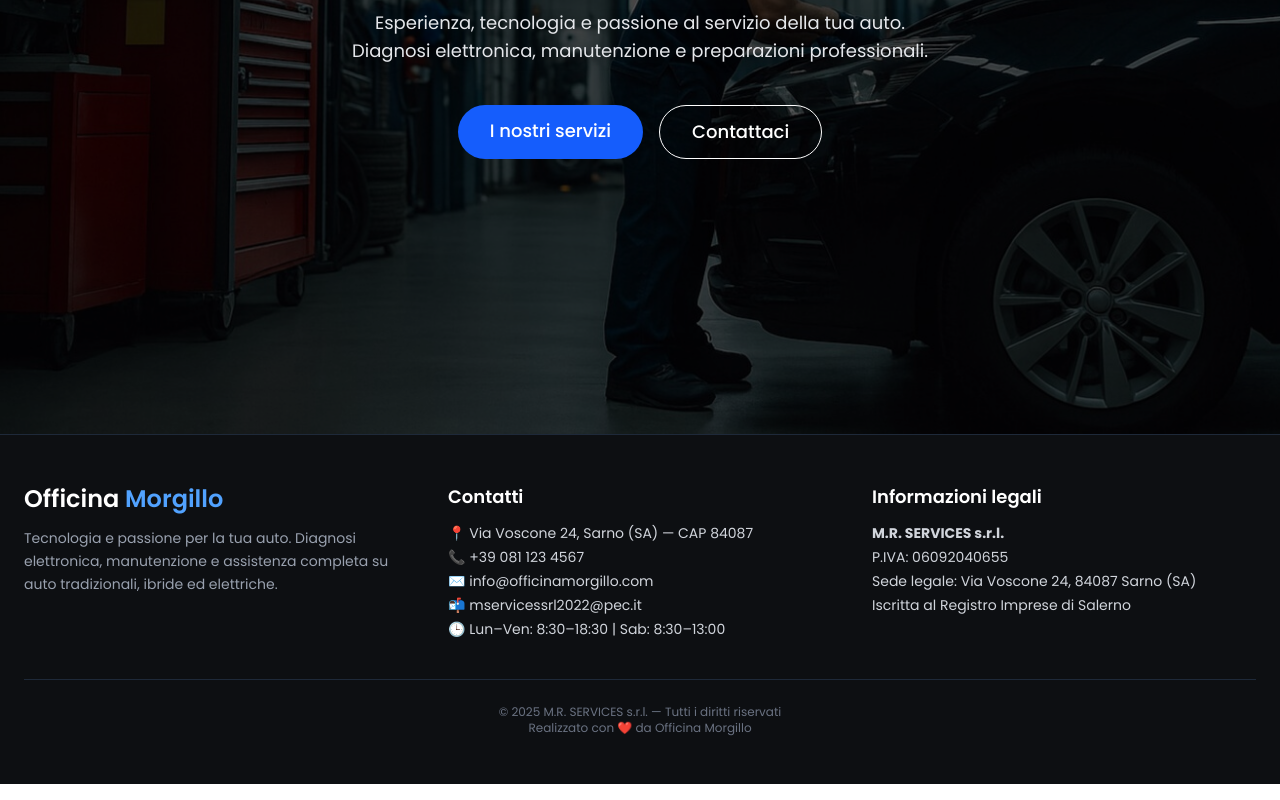
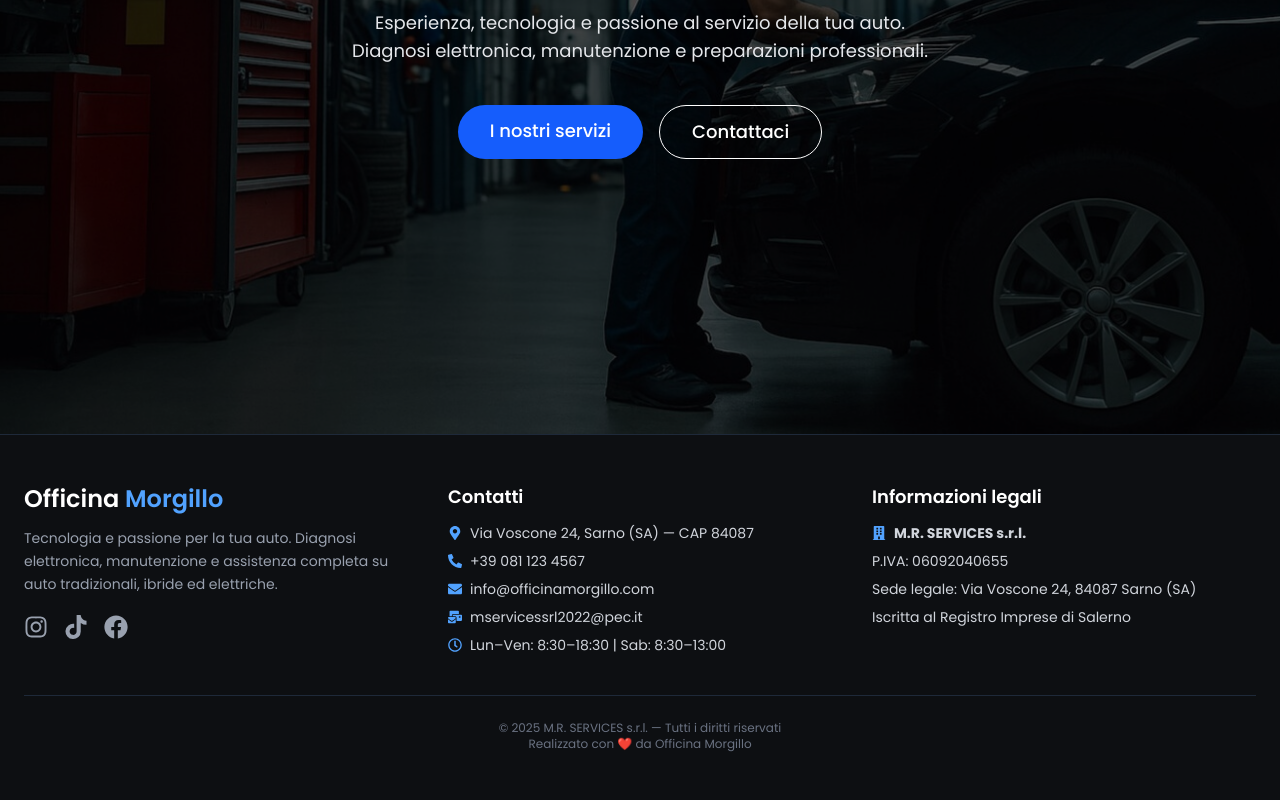
Before and after one commit to ciccla/officina-morgillo, a Next.js app: page / in a window 1280 px wide. Shown: the part 366-1166 px from the top of the page. Built offline with nearby package versions, Linux system fonts and the light colour scheme.

Commit message:
refactor layout.js to improve code clarity and organization

```diff
--- a/app/layout.js
+++ b/app/layout.js
@@ -1,6 +1,17 @@
 import "./globals.css";
 import { Poppins } from "next/font/google";
-import Navbar from "./components/Navbar"; // ✅ importa la Navbar
+import Navbar from "./components/Navbar";
+import {
+  FaInstagram,
+  FaTiktok,
+  FaFacebook,
+  FaMapMarkerAlt,
+  FaPhoneAlt,
+  FaEnvelope,
+  FaRegClock,
+  FaBuilding,
+  FaMailBulk,
+} from "react-icons/fa"; // 👈 tutte le icone reali
 
 const poppins = Poppins({
   subsets: ["latin"],
@@ -24,20 +35,10 @@ export default function RootLayout({ children }) {
 
         {/* CONTENUTO DELLE PAGINE */}
         <main className="flex-grow">{children}</main>
-<head>
-  <link
-    rel="stylesheet"
-    href="https://cdnjs.cloudflare.com/ajax/libs/font-awesome/6.4.0/css/all.min.css"
-    integrity="sha512-pVnT3R1B+V9aZ1RCiCqP8yLLDlA9PoYxHqBYvT3M9k0Fj6dYh+2EwrOahHkJczUR3eVZyLCPZqHYwZLQJx04kA=="
-    crossOrigin="anonymous"
-    referrerPolicy="no-referrer"
-  />
-</head>
 
         {/* FOOTER PROFESSIONALE */}
         <footer className="bg-[#0d0f12] text-gray-300 py-12 px-6 border-t border-gray-800">
           <div className="max-w-7xl mx-auto grid grid-cols-1 md:grid-cols-3 gap-10">
-
             {/* COLONNA 1 */}
             <div>
               <h2 className="text-2xl font-semibold text-white mb-3">
@@ -45,7 +46,8 @@ export default function RootLayout({ children }) {
               </h2>
               <p className="text-sm text-gray-400 leading-relaxed">
                 Tecnologia e passione per la tua auto.
-        Diagnosi elettronica, manutenzione e assistenza completa su auto tradizionali, ibride ed elettriche.
+                Diagnosi elettronica, manutenzione e assistenza completa su auto
+                tradizionali, ibride ed elettriche.
               </p>
 
               {/* SOCIAL ICONS */}
@@ -54,49 +56,84 @@ export default function RootLayout({ children }) {
                   href="https://www.instagram.com/"
                   target="_blank"
                   rel="noopener noreferrer"
-          className="text-gray-400 hover:text-blue-400 transition text-xl"
+                  className="text-gray-400 hover:text-blue-400 transition text-2xl"
                   aria-label="Instagram"
                 >
-          <i className="fab fa-instagram"></i>
+                  <FaInstagram />
                 </a>
                 <a
                   href="https://www.tiktok.com/"
                   target="_blank"
                   rel="noopener noreferrer"
-          className="text-gray-400 hover:text-blue-400 transition text-xl"
+                  className="text-gray-400 hover:text-blue-400 transition text-2xl"
                   aria-label="TikTok"
                 >
-          <i className="fab fa-tiktok"></i>
+                  <FaTiktok />
                 </a>
                 <a
                   href="https://www.facebook.com/"
                   target="_blank"
                   rel="noopener noreferrer"
-          className="text-gray-400 hover:text-blue-400 transition text-xl"
+                  className="text-gray-400 hover:text-blue-400 transition text-2xl"
                   aria-label="Facebook"
                 >
-          <i className="fab fa-facebook"></i>
+                  <FaFacebook />
                 </a>
               </div>
             </div>
 
-    {/* COLONNA 2 */}
+            {/* COLONNA 2 - CONTATTI */}
             <div>
               <h3 className="text-white font-semibold text-lg mb-3">Contatti</h3>
-      <ul className="space-y-1 text-sm">
-        <li>📍 Via Voscone 24, Sarno (SA) — CAP 84087</li>
-        <li>📞 <a href="tel:+390811234567" className="hover:text-blue-400 transition">+39 081 123 4567</a></li>
-        <li>✉️ <a href="mailto:info@officinamorgillo.com" className="hover:text-blue-400 transition">info@officinamorgillo.com</a></li>
-        <li>📬 <a href="mailto:mservicessrl2022@pec.it" className="hover:text-blue-400 transition">mservicessrl2022@pec.it</a></li>
-        <li>🕒 Lun–Ven: 8:30–18:30 | Sab: 8:30–13:00</li>
+              <ul className="space-y-2 text-sm">
+                <li className="flex items-center gap-2">
+                  <FaMapMarkerAlt className="text-blue-400" />
+                  <span>Via Voscone 24, Sarno (SA) — CAP 84087</span>
+                </li>
+                <li className="flex items-center gap-2">
+                  <FaPhoneAlt className="text-blue-400" />
+                  <a
+                    href="tel:+390811234567"
+                    className="hover:text-blue-400 transition"
+                  >
+                    +39 081 123 4567
+                  </a>
+                </li>
+                <li className="flex items-center gap-2">
+                  <FaEnvelope className="text-blue-400" />
+                  <a
+                    href="mailto:info@officinamorgillo.com"
+                    className="hover:text-blue-400 transition"
+                  >
+                    info@officinamorgillo.com
+                  </a>
+                </li>
+                <li className="flex items-center gap-2">
+                  <FaMailBulk className="text-blue-400" />
+                  <a
+                    href="mailto:mservicessrl2022@pec.it"
+                    className="hover:text-blue-400 transition"
+                  >
+                    mservicessrl2022@pec.it
+                  </a>
+                </li>
+                <li className="flex items-center gap-2">
+                  <FaRegClock className="text-blue-400" />
+                  <span>Lun–Ven: 8:30–18:30 | Sab: 8:30–13:00</span>
+                </li>
               </ul>
             </div>
 
-    {/* COLONNA 3 */}
+            {/* COLONNA 3 - INFORMAZIONI LEGALI */}
             <div>
-      <h3 className="text-white font-semibold text-lg mb-3">Informazioni legali</h3>
-      <ul className="space-y-1 text-sm">
-        <li><strong>M.R. SERVICES s.r.l.</strong></li>
+              <h3 className="text-white font-semibold text-lg mb-3">
+                Informazioni legali
+              </h3>
+              <ul className="space-y-2 text-sm">
+                <li className="flex items-center gap-2">
+                  <FaBuilding className="text-blue-400" />
+                  <strong>M.R. SERVICES s.r.l.</strong>
+                </li>
                 <li>P.IVA: 06092040655</li>
                 <li>Sede legale: Via Voscone 24, 84087 Sarno (SA)</li>
                 <li>Iscritta al Registro Imprese di Salerno</li>
```
Lines whose indentation alone changed are shown as unchanged.
